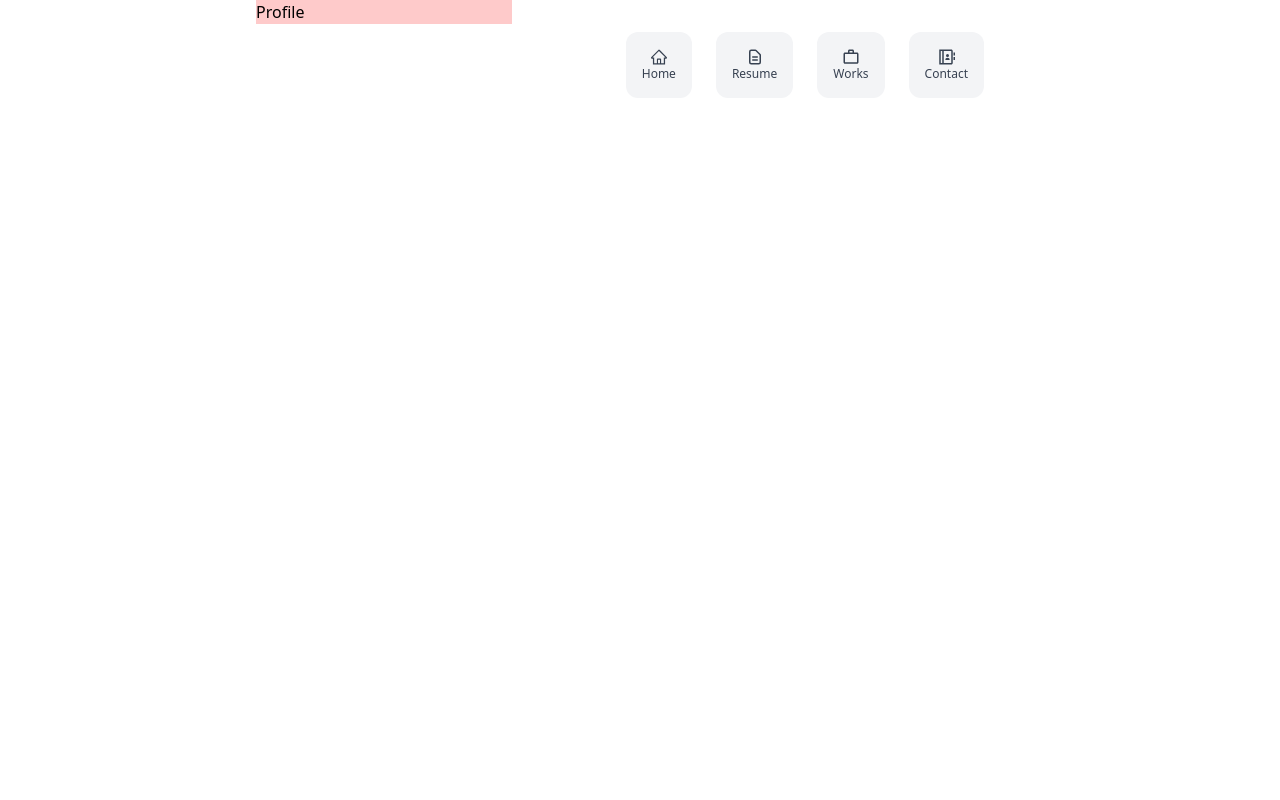
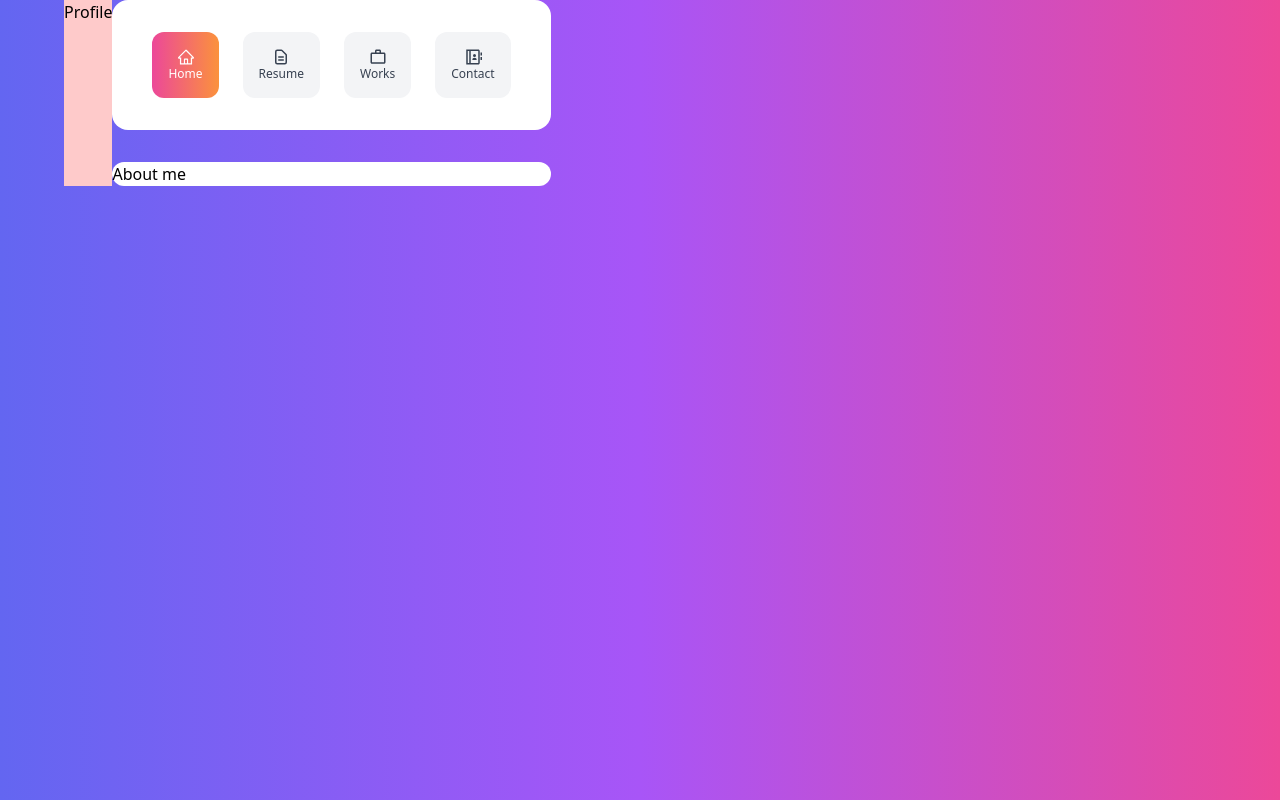
Before and after one commit to ErickLlerenas/portfolios, a React (Vite) app: page / in a window 1280 px wide. Built offline with nearby package versions, Linux system fonts and the light colour scheme.

Commit message:
active style

```diff
--- a/src/layout/Menu/components/MenuItem.tsx
+++ b/src/layout/Menu/components/MenuItem.tsx
@@ -1,5 +1,5 @@
 import React, { ReactNode } from "react";
-import { Link } from "react-router-dom";
+import { Link, useLocation } from "react-router-dom";
 
 interface MenuItemProps {
   path: string;
@@ -8,10 +8,16 @@ interface MenuItemProps {
 }
 
 const MenuItem = ({ path, icon, label }: MenuItemProps): JSX.Element => {
+  const { pathname } = useLocation();
+
+  const SELECTED = "bg-gradient-to-r from-pink-500 to-orange-400 text-white";
+
   return (
     <Link
       to={path}
-      className="bg-gray-100 flex flex-col p-4 rounded-xl items-center text-gray-700 text-xs font-medium cursor-pointer hover:bg-gradient-to-r from-pink-500 to-orange-400 hover:text-white"
+      className={`bg-gray-100 flex flex-col p-4 rounded-xl items-center text-gray-700 text-xs font-medium cursor-pointer hover:bg-gradient-to-r from-pink-500 to-orange-400 hover:text-white ${
+        path === pathname && SELECTED
+      }`}
     >
       {icon}
       <span>{label}</span>
--- a/src/layout/index.tsx
+++ b/src/layout/index.tsx
@@ -8,13 +8,13 @@ interface LayoutProps {
 
 const Layout = ({ children }: LayoutProps): JSX.Element => {
   return (
-		<div className="grid grid-cols-3 m-auto w-3/5">
-			<div className="col-span-1">
+    <div className="bg-gradient-to-r from-indigo-500 via-purple-500 to-pink-500 h-screen">
+      <div className="flex flex-row mx-16">
         <Profile />
+        <div className="flex flex-col">
+          <Menu />
+          <div className="bg-white rounded-2xl mt-8">{children}</div>
         </div>
-			<div className="col-span-2">
-				<Menu />
-				<div className="">{children}</div>
       </div>
     </div>
   );
--- a/src/views/Home/index.tsx
+++ b/src/views/Home/index.tsx
@@ -1,5 +1,9 @@
 const Home = () => {
-  return <div className="grid grid-cols-3"></div>;
+  return (
+    <div>
+      <h2>About me</h2>
+    </div>
+  );
 };
 
 export default Home;
```
Lines whose indentation alone changed are shown as unchanged.
